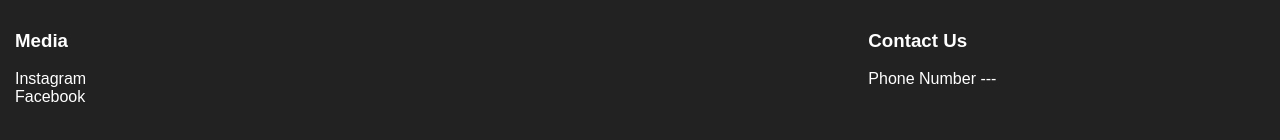
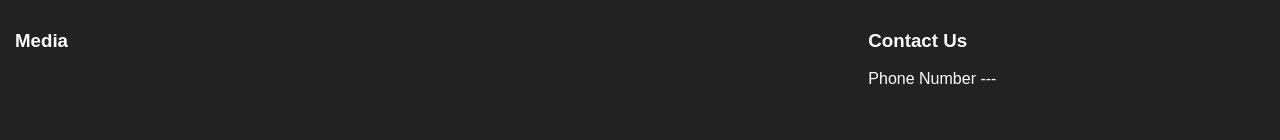
Before and after one commit to dennischoi/Scout-Gather, a React (Create React App) app: page / in a window 1280 px wide. Shown: the part 1526-1666 px from the top of the page. Built offline with nearby package versions, Linux system fonts and the light colour scheme.

Commit message:
Footer media fa display - for insta

```diff
--- a/src/app/components/Footer/Footer.js
+++ b/src/app/components/Footer/Footer.js
@@ -18,10 +18,20 @@ class Footer extends Component {
         	</div>
         	<div className="footerItems">
         		<h3>Media</h3>
-                <div>
+                <div className="media__container">
+                    <div>
+                        <div>
+                        img here
+                        </div>
+                    </div>
                     <span>Instagram</span>
                 </div>
-                <div>
+                <div className="media__container">
+                    <div>
+                        <div>
+                        img here
+                        </div>
+                    </div>
                     <span>Facebook</span>
                 </div>
         	</div>
--- a/src/app/styles/css/Footer/Footer.css
+++ b/src/app/styles/css/Footer/Footer.css
@@ -18,3 +18,7 @@
 .footerLocation {
 	display: none;
 }
+
+.media__container {
+	display: none;
+}
```
